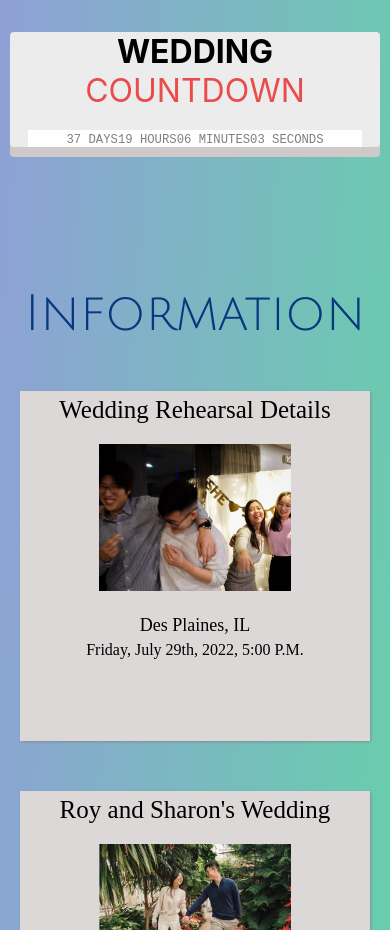
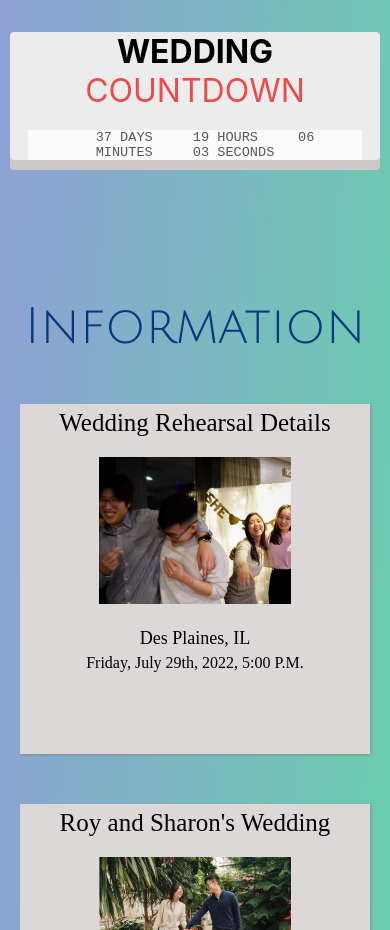
Before and after one commit to danchanyoungkim/Roys-Boys-Wedding, a React (Create React App) app: page / in a window 390 px wide. Shown: the part 1260-2190 px from the top of the page. Built offline with nearby package versions, Linux system fonts and the light colour scheme; a web font is replaced by a local one.

Commit message:
dateTime.css bug fixes 4

```diff
--- a/src/components/Home/CountDown/countDown.js
+++ b/src/components/Home/CountDown/countDown.js
@@ -54,16 +54,16 @@ class CountDown extends Component {
         <div className="timer">
           <h1>Wedding <strong>Countdown</strong></h1>
           <div className="time">
-            <span className="time" id="interval">
+            <span className="time">
               {days} Days
             </span>
-            <span className="time" id="interval">
+            <span className="time">
               {hours} Hours
             </span>
-            <span className="time" id="interval">
+            <span className="time">
               {minutes} Minutes
             </span>
-            <span className="time" id="interval">
+            <span className="time">
               {seconds} Seconds
             </span>
           </div>
--- a/src/components/Home/CountDown/dateTime.css
+++ b/src/components/Home/CountDown/dateTime.css
@@ -24,34 +24,22 @@ strong {
   display: block;
 }
 
-#interval{
-  font-family: monospace;
-  padding-left: 20px;
-  font-size: 0.9em;
-  margin-right: 13px;
-  border-left: 1px solid #333333;
-  opacity: 50%;
-}
-
-#interval:first-child {
-  border-left: none;
-}
-
 .time {
   text-transform: uppercase;
   font-size: 1.50rem;
   display: flexbox;
-  width: 45%;
+  width: 60%;
   margin-left: auto;
   margin-right: auto;
   border-bottom: 100px;
+  font-family: monospace;
+  padding-left: 20px;
+  padding-right: 20px;
+  opacity: 80%;
 }
 
+
 @media screen and (max-width: 1400px) {
-  .interval {
-    margin: 10px;
-  }
-
   .time {
     font-size: 1rem;
     width: 100%;
@@ -96,14 +84,6 @@ strong {
     margin-left: auto;
     margin-right: auto;
   }
-
-  #interval{
-    font-family: monospace;
-    padding-left: 0px;
-    font-size: 0.9em;
-    margin-right: 0px;
-    border-left: 0px;
-  }
 }
 
 @media screen and (max-width: 600px) {
```
